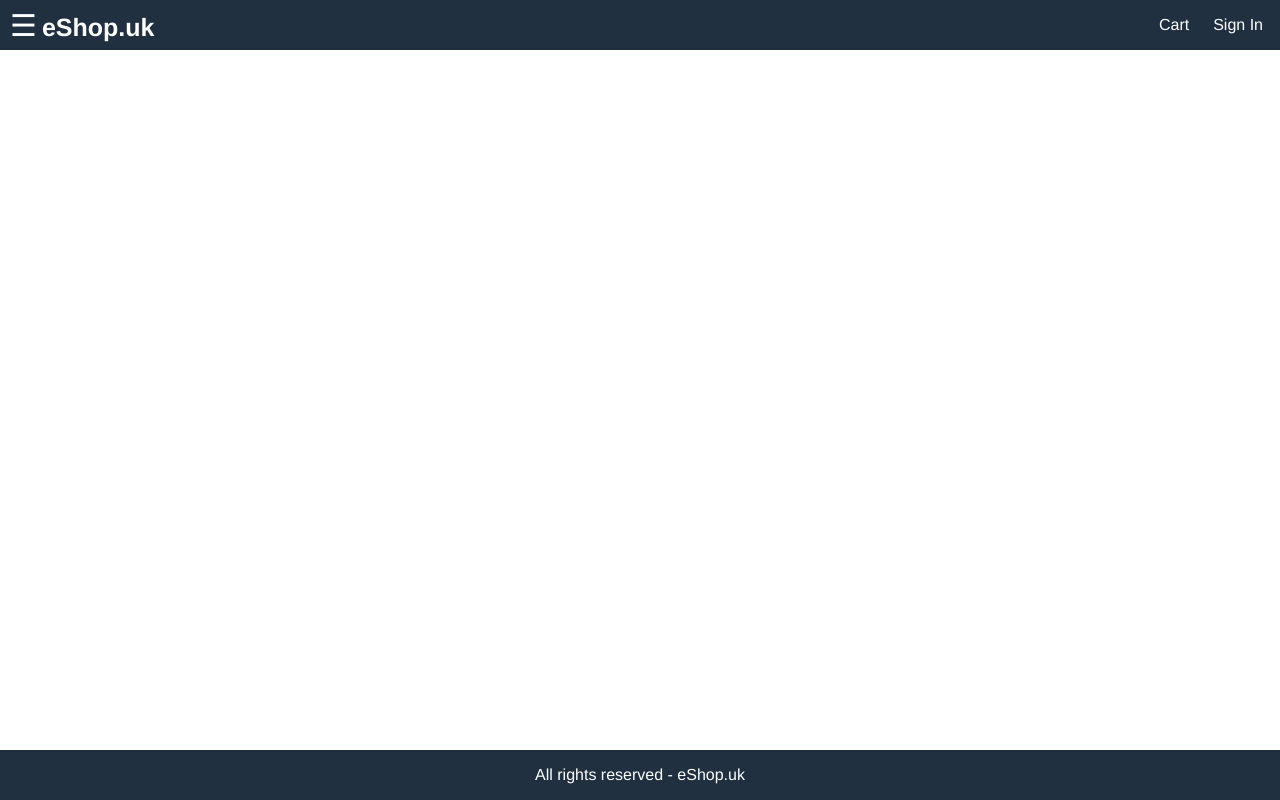
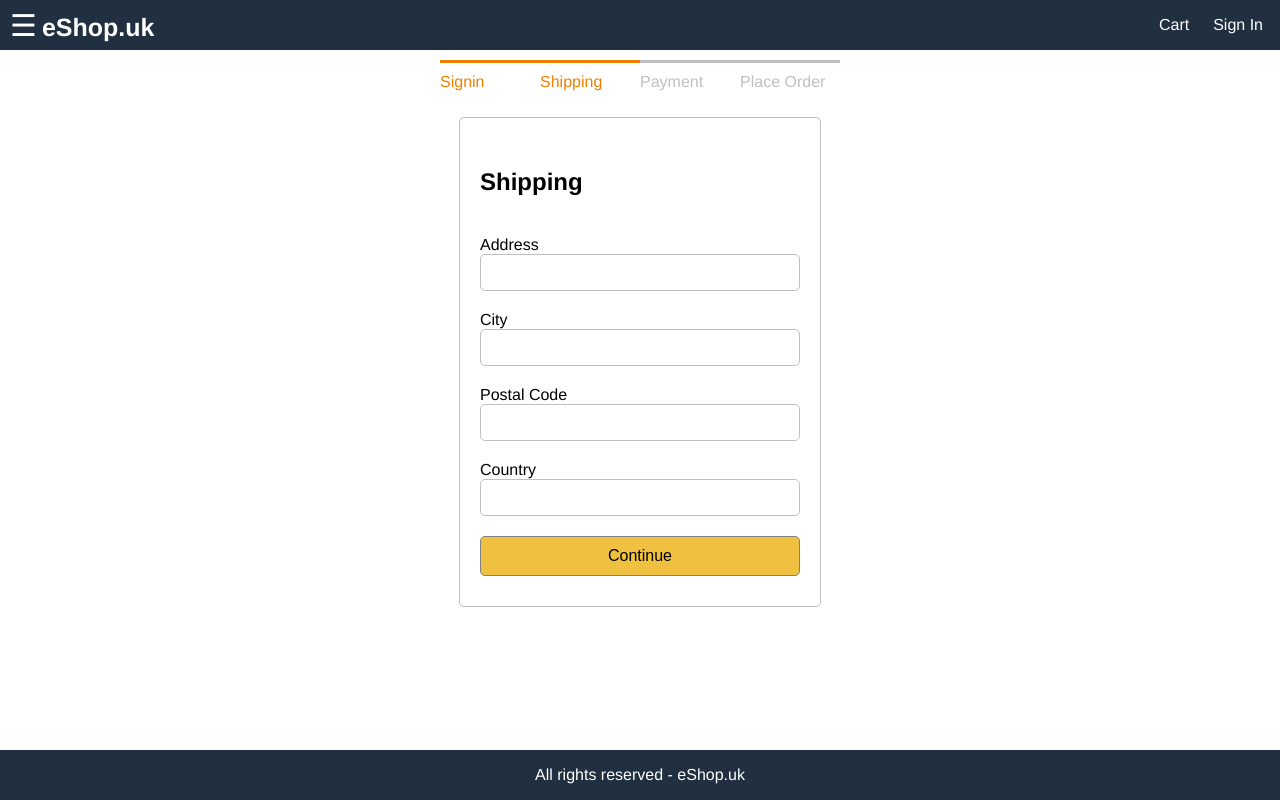
Before and after one commit to JakePowis/eShop.uk, a React (Create React App) app in the folder frontend/: page /shipping in a window 1280 px wide. Built offline with nearby package versions, Linux system fonts and the light colour scheme.

Commit message:
adding shipping & payment options screens

```diff
--- a/frontend/src/App.js
+++ b/frontend/src/App.js
@@ -8,6 +8,8 @@
 import SignInScreen from './screens/SignInScreen';
 import RegisterScreen from './screens/RegisterScreen'
 import ProductsScreen from './screens/ProductsScreen';
+import ShippingScreen from './screens/ShippingScreen';
+import PaymentScreen from './screens/PaymentScreen';
 
 function App() {
 
@@ -60,6 +62,8 @@
             <Route path="/product/:_id" component={ProductScreen} />
             <Route path="/products" component={ProductsScreen} />
             <Route path="/cart/:_id?" component={CartScreen} />
+            <Route path="/shipping" component={ShippingScreen} />
+            <Route path="/payment" component={PaymentScreen} />
             <Route path="/" exact={true} component={HomeScreen} />
 
           </div>
--- a/frontend/src/actions/cartActions.js
+++ b/frontend/src/actions/cartActions.js
@@ -1,5 +1,5 @@
 import axios from 'axios';
-import { CART_ADD_ITEM, CART_REMOVE_ITEM } from '../constants/cartConstants'
+import { CART_ADD_ITEM, CART_REMOVE_ITEM, CART_SAVE_PAYMENT, CART_SAVE_SHIPPING } from '../constants/cartConstants'
 import Cookie from "js-cookie";
 
 const addToCart = (productId, qty) => async (dispatch, getState) => {
@@ -30,7 +30,17 @@
     Cookie.set("cartItems", JSON.stringify(cartItems));
 }
 
+const saveShipping = (data) => (dispatch) => {
+    dispatch({ type: CART_SAVE_SHIPPING, payload: data });
+  }
+
+const savePayment = (data) => (dispatch) => {
+    dispatch({ type: CART_SAVE_PAYMENT, payload: data });
+  }
+
 export {
     addToCart,
     removeFromCart,
+    saveShipping,
+    savePayment
 };
--- /dev/null
+++ b/frontend/src/components/CheckoutSteps.js
@@ -0,0 +1,12 @@
+import React from 'react'
+
+export default function CheckoutSteps(props) {
+    return (
+        <div className="checkout-steps">
+        <div className={props.step1 ? 'active' : ''} >Signin</div>
+        <div className={props.step2 ? 'active' : ''} >Shipping</div>
+        <div className={props.step3 ? 'active' : ''} >Payment</div>
+        <div className={props.step4 ? 'active' : ''} >Place Order</div>
+      </div>
+    )
+}
--- a/frontend/src/constants/cartConstants.js
+++ b/frontend/src/constants/cartConstants.js
@@ -1,2 +1,4 @@
 export const CART_ADD_ITEM = 'CART_ADD_ITEM';
 export const CART_REMOVE_ITEM = 'CART_REMOVE_ITEM';
+export const CART_SAVE_SHIPPING = 'CART_SAVE_SHIPPING';
+export const CART_SAVE_PAYMENT = 'CART_SAVE_PAYMENT';
--- a/frontend/src/index.css
+++ b/frontend/src/index.css
@@ -338,3 +338,23 @@
 tbody > tr:nth-child(odd) {
   background-color: #f0f0f0;
 }
+
+
+/* Checkout Steps */
+
+.checkout-steps {
+  display: flex;
+  justify-content: space-between;
+  width: 40rem;
+  margin: 1rem auto;
+}
+.checkout-steps > div {
+  border-top: 0.3rem #c0c0c0 solid;
+  color: #c0c0c0;
+  flex: 1 1;
+  padding-top: 1rem;
+}
+.checkout-steps > div.active {
+  border-top: 0.3rem #f08000 solid;
+  color: #f08000;
+}
--- a/frontend/src/reducers/cartReducers.js
+++ b/frontend/src/reducers/cartReducers.js
@@ -1,7 +1,7 @@
-import { CART_ADD_ITEM, CART_REMOVE_ITEM } from "../constants/cartConstants";
+import { CART_ADD_ITEM, CART_REMOVE_ITEM, CART_SAVE_SHIPPING, CART_SAVE_PAYMENT } from "../constants/cartConstants";
 import { bindActionCreators } from "redux";
 
-function cartReducer(state = { cartItems: [] }, action) {
+function cartReducer(state = { cartItems: [], shipping: {}, payment: {}  }, action) {
     console.log("hitting reducers 3", action, "state:", state)
     switch (action.type) {
         case CART_ADD_ITEM:
@@ -19,6 +19,10 @@
             return { cartItems: [...state.cartItems, item] };
         case CART_REMOVE_ITEM:
             return { cartItems: state.cartItems.filter(x => x.product !== action.payload) };
+        case CART_SAVE_SHIPPING:
+                return { ...state, shipping: action.payload };
+        case CART_SAVE_PAYMENT:
+                return { ...state, payment: action.payload };
         default:
             return state;
     }
--- /dev/null
+++ b/frontend/src/screens/PaymentScreen.js
@@ -0,0 +1,53 @@
+import React, { useEffect, useState } from 'react';
+import { Link } from 'react-router-dom';
+import { useSelector, useDispatch } from 'react-redux';
+import { savePayment } from '../actions/cartActions';
+import CheckoutSteps from '../components/CheckoutSteps';
+
+export default function PaymentScreen(props) {
+
+  const [paymentMethod, setPaymentMethod] = useState('');
+
+
+    const dispatch = useDispatch();
+
+
+    const submitHandler = (e) => {
+        e.preventDefault();
+        dispatch(savePayment({ paymentMethod }));
+        props.history.push('placeorder');
+    }
+
+    return ( <div>
+        <CheckoutSteps step1 step2 step3 />
+        <div className="form">
+        <form onSubmit={submitHandler}>
+          <ul className="form-container">
+            <li>
+              <h2>Payment</h2>
+            </li>
+
+            <li>
+              <div>
+                <input
+                  type="radio"
+                  name="paymentMethod"
+                  id="paymentMethod"
+                  value="paypal"
+                  onChange={(e) => setPaymentMethod(e.target.value)}
+                ></input>
+                <label for="paymentMethod">Paypal</label>
+              </div>
+            </li>
+
+            <li>
+              <button type="submit" className="button primary">
+                Continue
+              </button>
+            </li>
+          </ul>
+        </form>
+      </div>
+    </div>
+    )
+}
--- a/frontend/src/screens/RegisterScreen.js
+++ b/frontend/src/screens/RegisterScreen.js
@@ -74,7 +74,7 @@
                     Already have an acount?
           </li>
                 <li>
-                    <Link to="/signin" className="button secondary text-center" >Log in</Link>
+                    <Link to={redirect === "/" ? "signin" : "signin?redirect=" + redirect} className="button secondary text-center" >Log in</Link>
                 </li>
             </ul>
         </form>
--- /dev/null
+++ b/frontend/src/screens/ShippingScreen.js
@@ -0,0 +1,70 @@
+import React, { useEffect, useState } from 'react';
+import { Link } from 'react-router-dom';
+import { useSelector, useDispatch } from 'react-redux';
+import { saveShipping } from '../actions/cartActions';
+import CheckoutSteps from '../components/CheckoutSteps';
+
+export default function ShippingScreen(props) {
+
+    const [address, setAddress] = useState('');
+    const [city, setCity] = useState('');
+    const [postalCode, setPostalCode] = useState('');
+    const [country, setCountry] = useState('');
+
+
+    const dispatch = useDispatch();
+
+
+    //logs you in, changes state to give userInfo
+    const submitHandler = (e) => {
+        e.preventDefault();
+        dispatch(saveShipping({address, city, postalCode, country}));
+        props.history.push('payment');
+    }
+
+    return ( <div>
+        <CheckoutSteps step1 step2 />
+        <form onSubmit={submitHandler} className="form">
+            <ul className="form-container">
+                <li>
+                    <h2>Shipping</h2>
+                </li>
+
+                <li>
+            <label htmlFor="address">
+              Address
+          </label>
+            <input type="text" name="address" id="address" onChange={(e) => setAddress(e.target.value)}>
+            </input>
+          </li>
+          <li>
+            <label htmlFor="city">
+              City
+          </label>
+            <input type="text" name="city" id="city" onChange={(e) => setCity(e.target.value)}>
+            </input>
+          </li>
+          <li>
+            <label htmlFor="postalCode">
+              Postal Code
+          </label>
+            <input type="text" name="postalCode" id="postalCode" onChange={(e) => setPostalCode(e.target.value)}>
+            </input>
+          </li>
+          <li>
+            <label htmlFor="country">
+              Country
+          </label>
+            <input type="text" name="country" id="country" onChange={(e) => setCountry(e.target.value)}>
+            </input>
+          </li>
+                <li>
+                    <button type="submit" className="button primary">Continue</button>
+                </li>
+
+            </ul>
+        </form>
+        </div>
+
+    )
+}
--- a/frontend/src/screens/SignInScreen.js
+++ b/frontend/src/screens/SignInScreen.js
@@ -62,7 +62,7 @@
                     New to eShop.uk?
           </li>
                 <li>
-                    <Link to="/register" className="button secondary text-center" >Create your eShop.uk account</Link>
+                    <Link to={redirect === "/" ? "register" : "register?redirect=" + redirect}  className="button secondary text-center" >Create your eShop.uk account</Link>
                 </li>
             </ul>
         </form>
--- a/frontend/src/store.js
+++ b/frontend/src/store.js
@@ -11,7 +11,7 @@
 const userInfo = Cookie.getJSON('userInfo') || null;
 
 const initialState = {
-    cart: { cartItems },
+    cart: { cartItems, shipping: {}, payment: {} },
     userSignin: { userInfo }
 }
 
```
